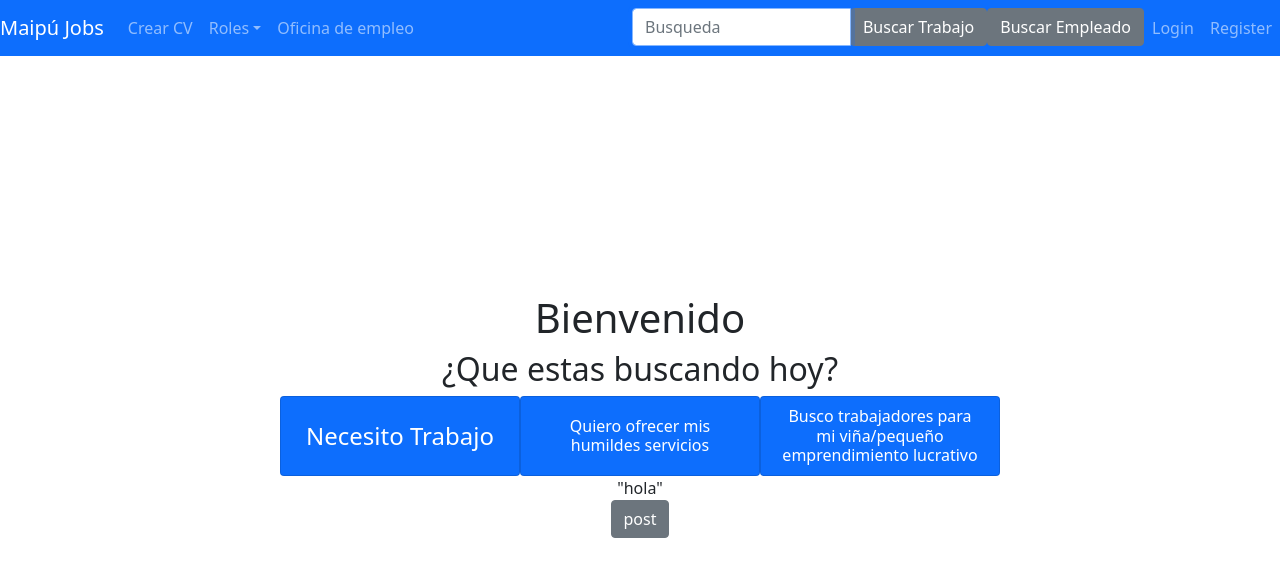
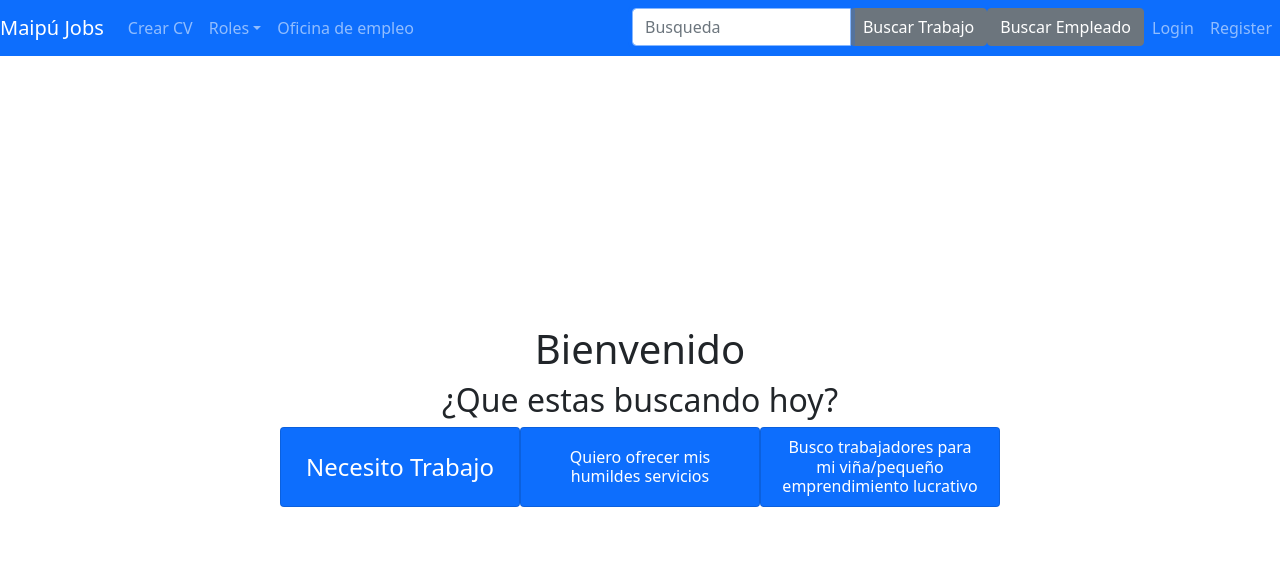
Before and after one commit to elkitoq/EndProyect, a React (Create React App) app: page / in a window 1280 px wide. Shown: the top 576 px of the page. Built offline with nearby package versions, Linux system fonts and the light colour scheme.

Commit message:
delete {api.toString()}

```diff
--- a/src/Components/Form.js
+++ b/src/Components/Form.js
@@ -60,7 +60,8 @@ export const Form =
                 event.api = api;
                 onSubmit(event);
                 api.send(method);
-            }}>
+            }}
+            href="/">
                 {cloneChildren(children, api.getHookData())}
             </FormB>);
     }
--- a/src/Views/ViewCreateCV.js
+++ b/src/Views/ViewCreateCV.js
@@ -18,7 +18,7 @@ export const ViewCreateCV = () => {
     const [user] = useCookies(['selectUser']);
 
     const dataDefault = { "role":
-        aspirante(user.selectUser[user.selectRole])?
+        (user.selectUser && user.selectRole && aspirante(user.selectUser[user.selectRole]))?
         user.selectRole:
         user.selectUser?
         user.selectUser.findIndex(aspirante).toString()
@@ -89,7 +89,6 @@ export const ViewCreateCV = () => {
                         </Row></FormGroup>
                 </Row>
             </Form>
-            {api.toString()}
 
 
         </Container>
--- a/src/Views/ViewHome.js
+++ b/src/Views/ViewHome.js
@@ -6,15 +6,7 @@ import API from "../Tools/API";
 import { useState } from "react";
 
 
-export const ViewHome = () => {
-
-    const api = new API('/api',useState("hola"));
-
-    const post = () =>{
-        api.post({pull:(api.getData().pull || 0)+1,ok:200});
-    }
-
-    return (
+export const ViewHome = () =>
         <Container className="abs-center">
             <div className="text-center">
                 <h1>Bienvenido</h1>
@@ -24,9 +16,5 @@ export const ViewHome = () => {
                     <OptionMenu href="/offerService/"  fontSize="2vh"   >Quiero ofrecer mis humildes servicios</OptionMenu>
                     <OptionMenu href="/lookforWorker/" fontSize="2vh"   >Busco trabajadores para mi viña/pequeño emprendimiento lucrativo</OptionMenu>
                 </Row>
-                <div>{JSON.stringify(api.getHookData())}</div>
-                <Button onClick={post}>post</Button>
             </div>
         </Container>
-    );
-}
--- a/src/Views/ViewRegister.js
+++ b/src/Views/ViewRegister.js
@@ -34,7 +34,6 @@ export const ViewRegister = () => {
                             <Button size="lg" color="primary" blocks="true">Crear</Button>
                         </FormGroup>
                     </Form>
-                    {api.toString()}
                 </Col>
             </Row>
         </Container>
```
